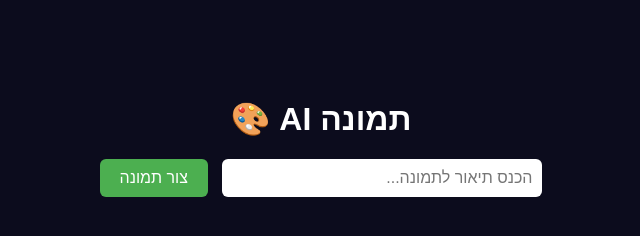
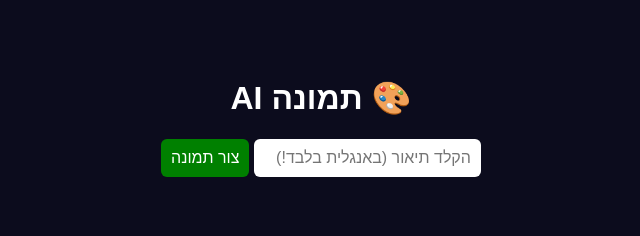
Before and after one commit to abuhay123/Ai, a plain HTML site: page frontend/index.html in a window 1280 px wide. Shown: the whole page, without its empty margins (319-959 px from the left). Drawn offline with Linux system fonts and the light colour scheme.

Commit message:
Update index.html

```diff
--- a/frontend/index.html
+++ b/frontend/index.html
@@ -3,18 +3,51 @@
 <head>
   <meta charset="UTF-8">
   <title>תמונה AI 🎨</title>
-  <link rel="stylesheet" href="style.css">
+  <style>
+    body {
+      direction: rtl;
+      background: #0c0c1d;
+      color: white;
+      font-family: Arial, sans-serif;
+      text-align: center;
+      padding: 50px;
+    }
+    input, button {
+      padding: 10px;
+      font-size: 16px;
+      border-radius: 6px;
+      border: none;
+    }
+    button {
+      background-color: green;
+      color: white;
+      cursor: pointer;
+    }
+    img {
+      margin-top: 30px;
+      max-width: 90%;
+      border-radius: 12px;
+    }
+  </style>
 </head>
 <body>
-  <div class="container">
-    <h1>תמונה AI 🎨</h1>
-    <input type="text" id="prompt" placeholder="הכנס תיאור לתמונה...">
-    <button onclick="generateImage()">צור תמונה</button>
-    <div id="loading" style="display:none;">יוצר תמונה...</div>
-    <div id="result">
-      <img id="image" src="" alt="">
-    </div>
-  </div>
-  <script src="script.js"></script>
+  <h1>🎨 תמונה AI</h1>
+  <input id="prompt" placeholder="הקלד תיאור (באנגלית בלבד!)" />
+  <button onclick="generate()">צור תמונה</button>
+  <div id="result"></div>
+
+  <script>
+    async function generate() {
+      const prompt = document.getElementById('prompt').value;
+      const result = document.getElementById('result');
+      result.innerHTML = 'ממתין לתמונה...';
+      try {
+        const res = await fetch(`https://image.pollinations.ai/prompt/${encodeURIComponent(prompt)}`);
+        result.innerHTML = `<img src="${res.url}" alt="Generated Image" />`;
+      } catch (err) {
+        result.innerHTML = '❌ שגיאה: לא ניתן ליצור תמונה.';
+      }
+    }
+  </script>
 </body>
 </html>
```
